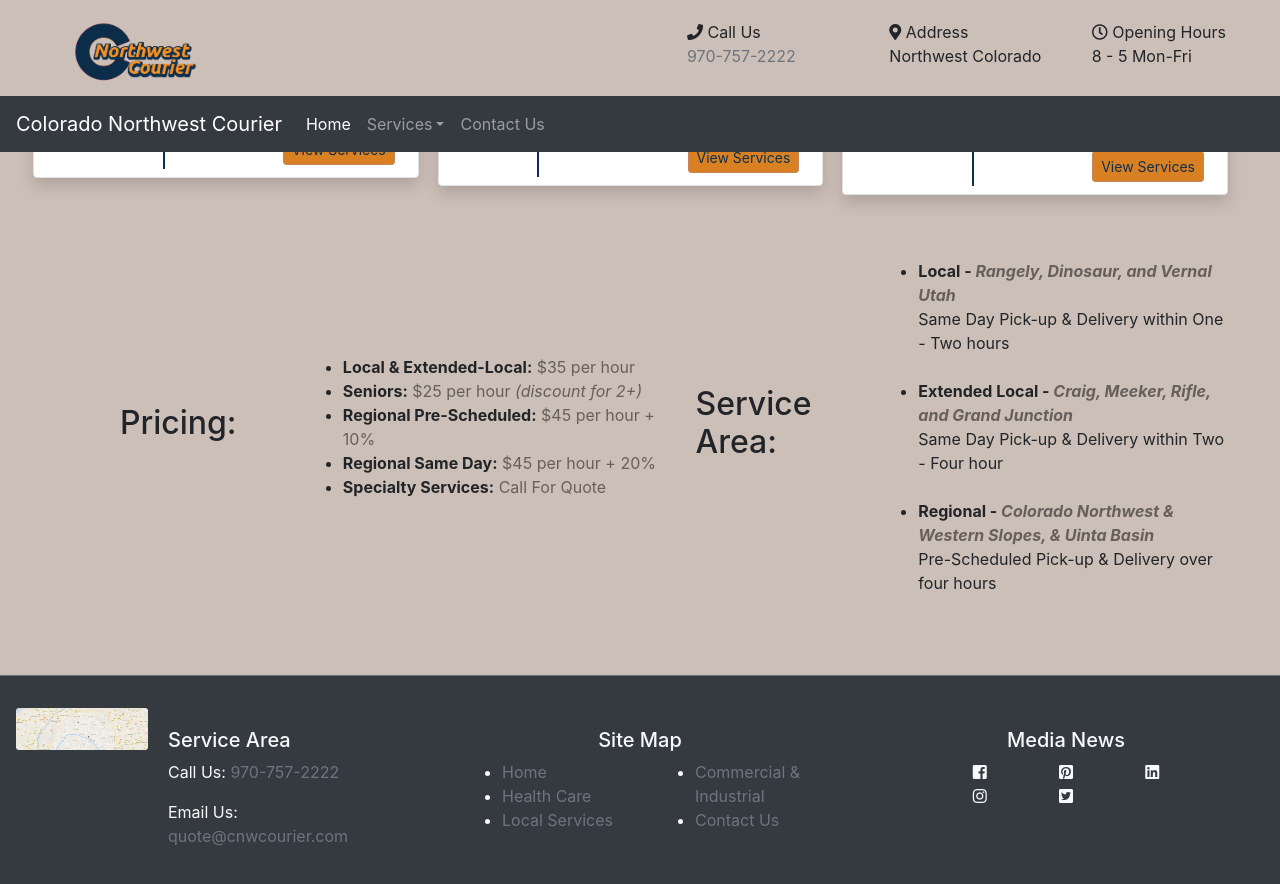
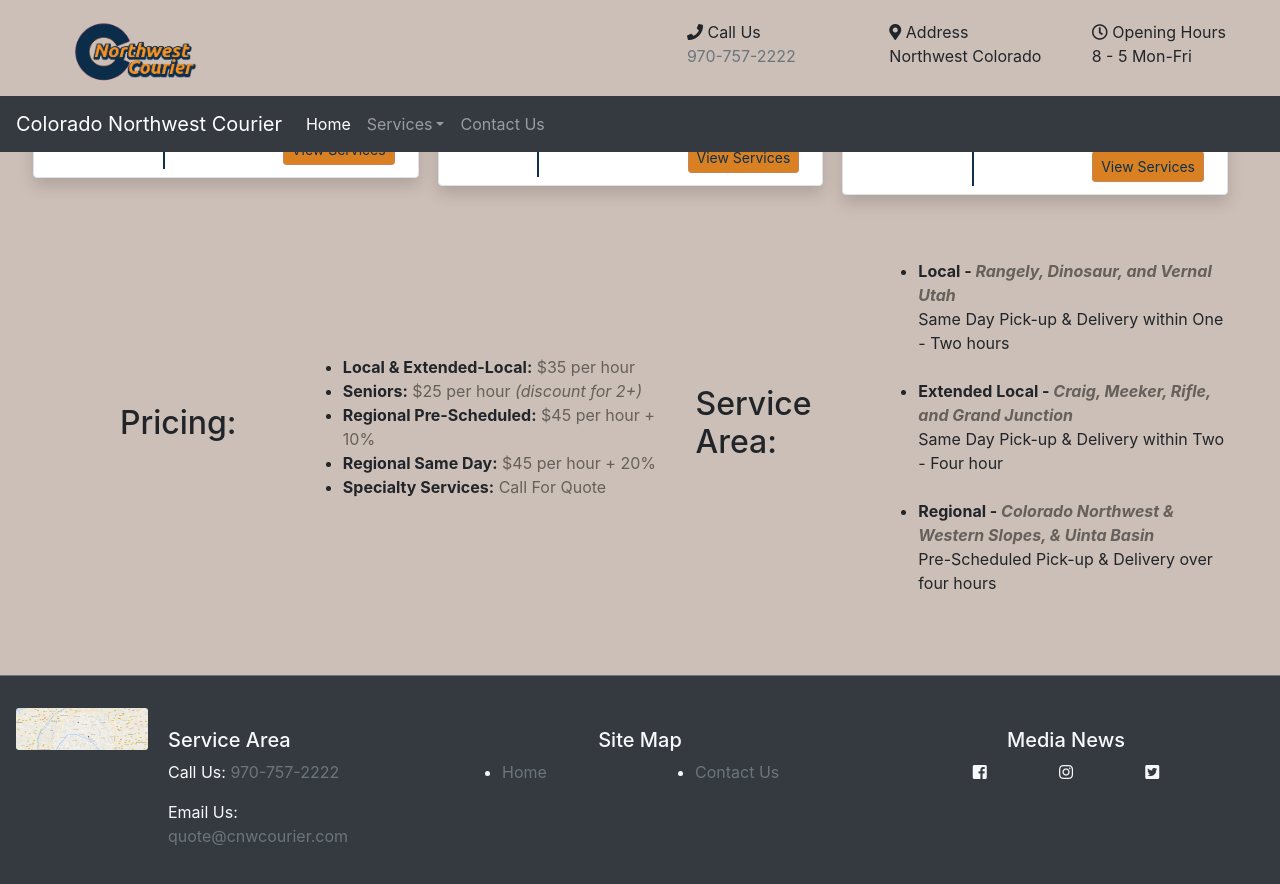
Before and after one commit to kfn8dkodemonkey/CNWCourier, a Jekyll site: the page built from index.md, in a window 1280 px wide and 900 px high, scrolled down 978 px. Shown: the top 884 px of the window. Built offline with Jekyll 4.4.1, drawn with Linux system fonts in a browser that asks for light colours.

Commit message:
update master

```diff
--- a/_includes/footer.html
+++ b/_includes/footer.html
@@ -5,13 +5,13 @@
       <div class="col"><!-- col 1 -->
           <div class="row no-gutters">
             <div class="col-md-4">
-              <img src="{{site.url}}/assets/images/GM-placeholder.png" class="card-img" alt="Service Area">
+              <img src="assets/images/GM-placeholder.png" class="card-img" alt="Service Area">
             </div>
             <div class="col-md-8">
               <div class="card-body">
                 <h5 class="text-left">Service Area</h5>
                 <p class="card-text">Call Us: <a href="tel:970-757-2222" class="text-secondary">970-757-2222</a></p>
-                <p class="card-text">Email Us: <a href="mailto: quote@cnwcourier.com" class="text-secondary">quote@cnwcourier.com</a></p>
+                <p class="card-text">Email Us: <a href="mailto:quote@cnwcourier.com" class="text-secondary">quote@cnwcourier.com</a></p>
               </div>
             </div>
           </div>
@@ -23,14 +23,14 @@
             <div class="col card-text">
               <ul>
                 <li><a href="/" class="text-secondary">Home</a></li>
-                <li><a href="Health-Care"class="text-secondary" >Health Care</a></li>
-                <li><a href="Local-Services" class="text-secondary">Local Services</a></li>
+                <!-- <li><a href="Health-Care"class="text-secondary" >Health Care</a></li>
+                <li><a href="Local-Services" class="text-secondary">Local Services</a></li> -->
               </ul>
             </div>
             <div class="col card-text">
               <ul>
-                <li><a href="Commercial-Industrial"class="text-secondary" >Commercial & Industrial</a></li>
-                <!-- <li><a href="{{site.url}}/Client-Spotlight" >Client Spotlight</a></li> -->
+                <!-- <li><a href="Commercial-Industrial"class="text-secondary" >Commercial & Industrial</a></li>
+                <li><a href="{{site.url}}/Client-Spotlight" >Client Spotlight</a></li> -->
                 <li><a href="{{site.url}}/Contact-Us" class="text-secondary">Contact Us</a></li>
               </ul>
             </div>
@@ -44,18 +44,17 @@
             <div class="col text-right">
               <ul class="list-unstyled">
                 <li><i class="fab fa-facebook-square" alt="Facebook"></i></li>
-                <li><i class="fab fa-instagram" alt="Instagram"></i></li>
               </ul>
             </div>
             <div class="col text-center">
               <ul class="list-unstyled">
-                <li><i class="fab fa-pinterest-square" alt="Pinterest"></i></li>
-                <li><i class="fab fa-twitter-square" alt="Twitter"></i></li>
+                <li><i class="fab fa-instagram" alt="Instagram"></i></li>
+
               </ul>
             </div>
             <div class="col text-left">
               <ul class="list-unstyled">
-                <li><i class="fab fa-linkedin" alt="LinkedIn"></i></li>
+                <li><i class="fab fa-twitter-square" alt="Twitter"></i></li>
               </ul>
             </div>
           </div>
```
